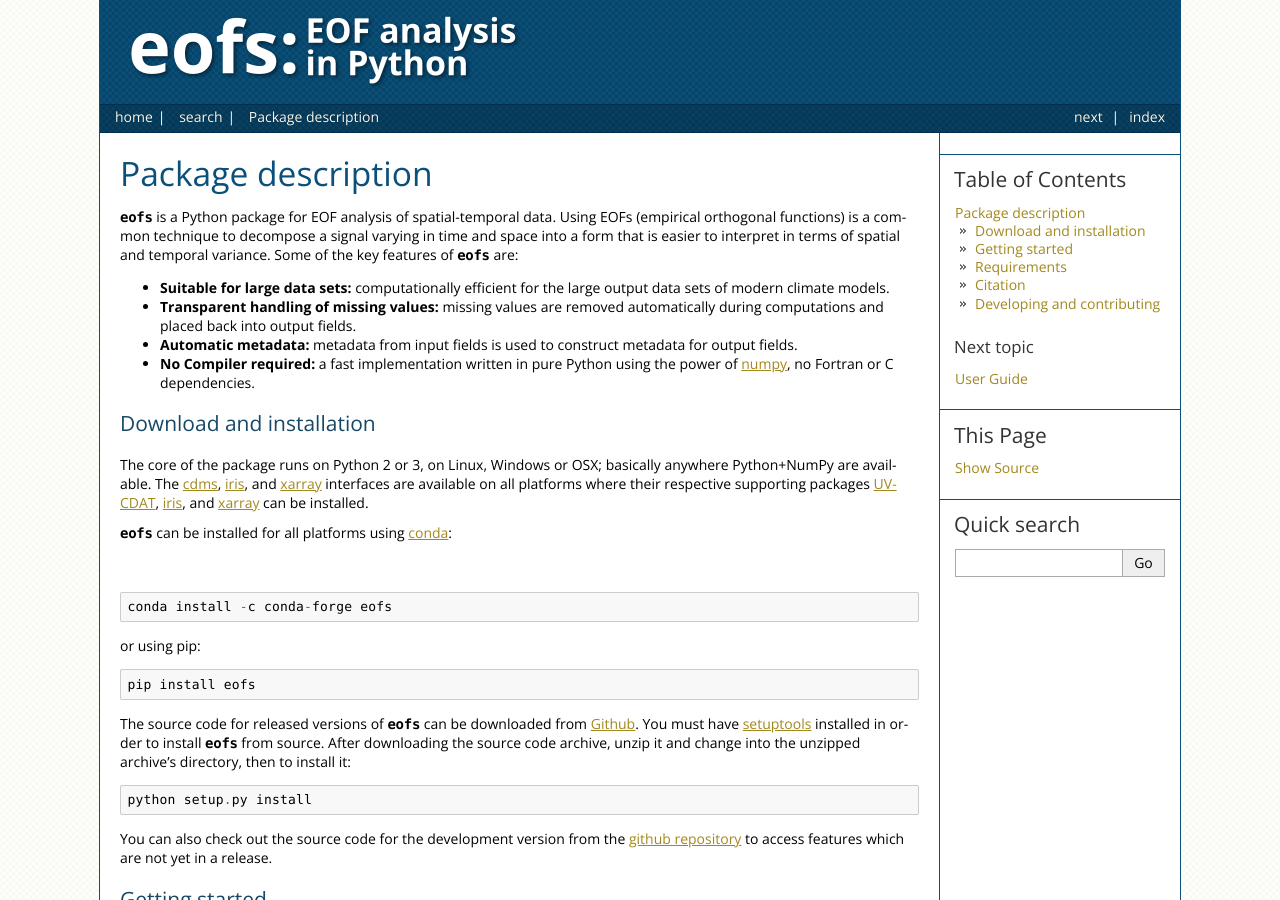
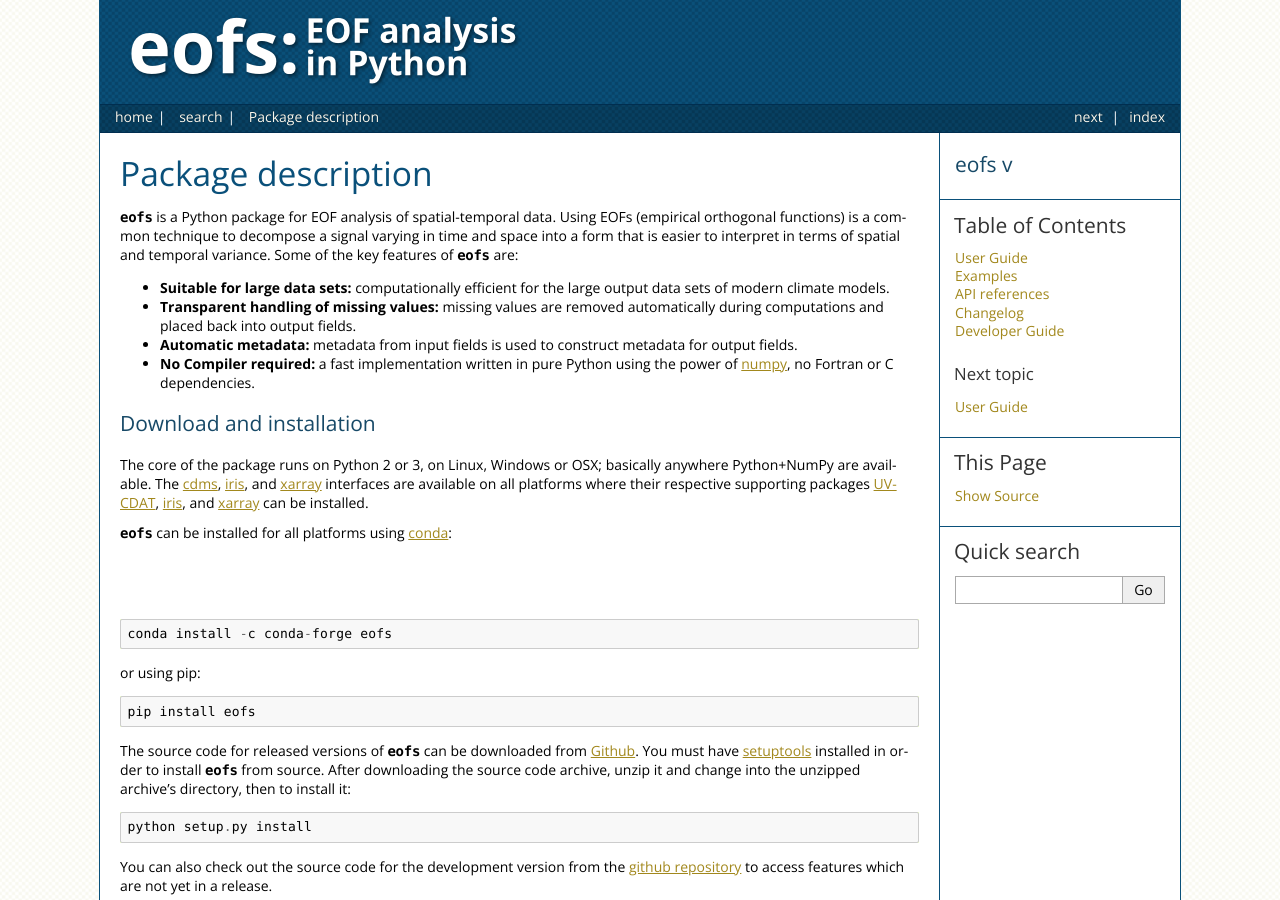
Before and after one commit to ajdawson/eofs, a Sphinx documentation site: the page built from doc/index.rst, in a window 1280 px wide and 900 px high. Built offline with Sphinx 7.4.7, drawn with Linux system fonts in a browser that asks for light colours; the version number could not be read and is left out; some of the changed lines change nothing that is shown.

Commit message:
Fix sidebar table of contents

```diff
--- /dev/null
+++ b/doc/_templates/sidebar_toc.html
@@ -0,0 +1,6 @@
+{# show the full table of contents in the sidebar #}
+{% block sidebartoc %}
+    <h2>{{ project }} v{{ version }}</h2>
+    <h3>{{ _('Table of Contents') }}</h3>
+    {{ toctree(includehidden=True) }}
+{% endblock %}
--- a/doc/conf.py
+++ b/doc/conf.py
@@ -149,7 +149,10 @@ html_static_path = ['_static']
 #html_use_smartypants = True
 
 # Custom sidebar templates, maps document names to template names.
-#html_sidebars = {}
+html_sidebars = {'**': ['sidebar_toc.html',
+                        'relations.html',
+                        'sourcelink.html',
+                        'searchbox.html']}
 
 # Additional templates that should be rendered to pages, maps page names to
 # template names.
```
